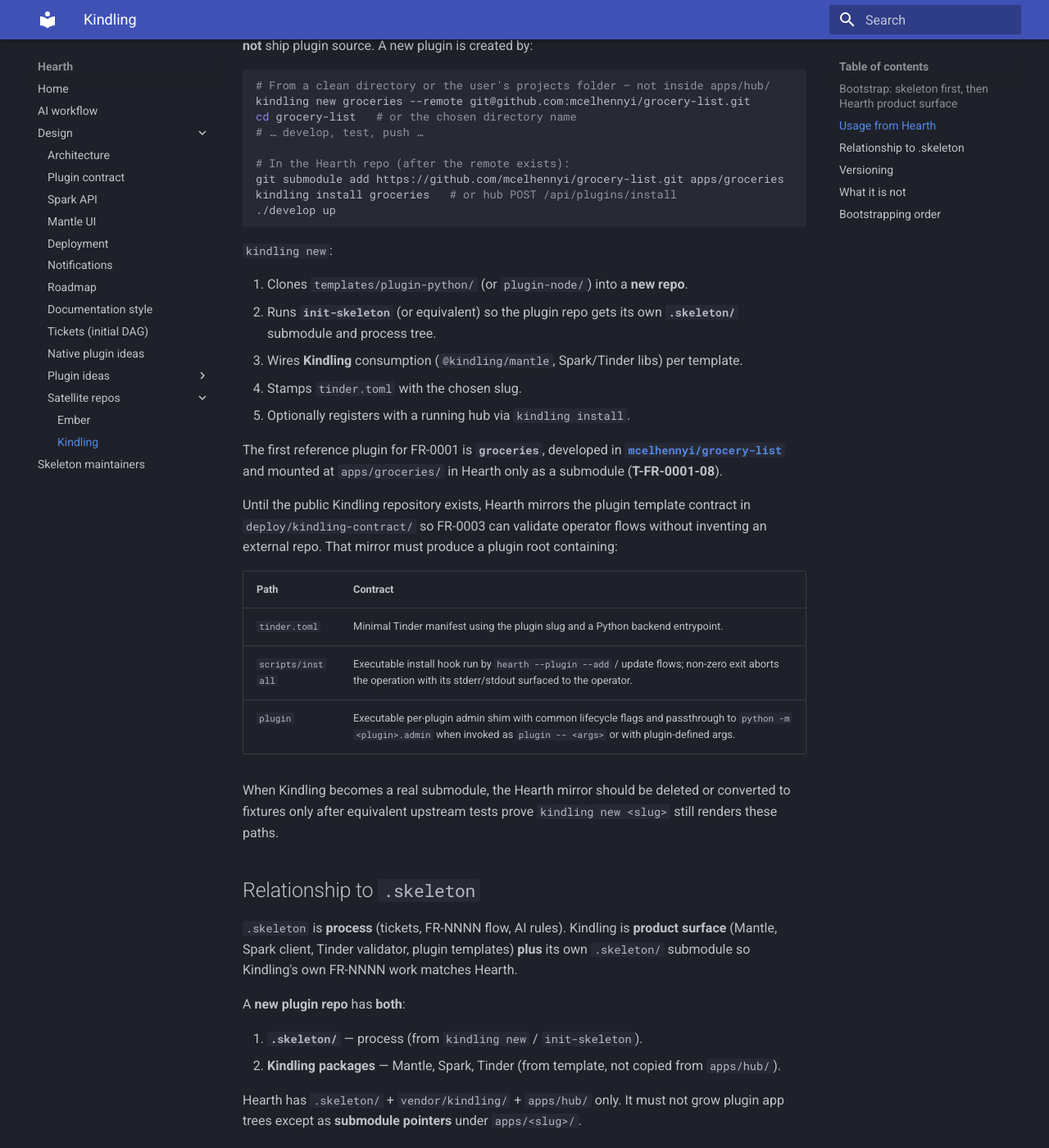
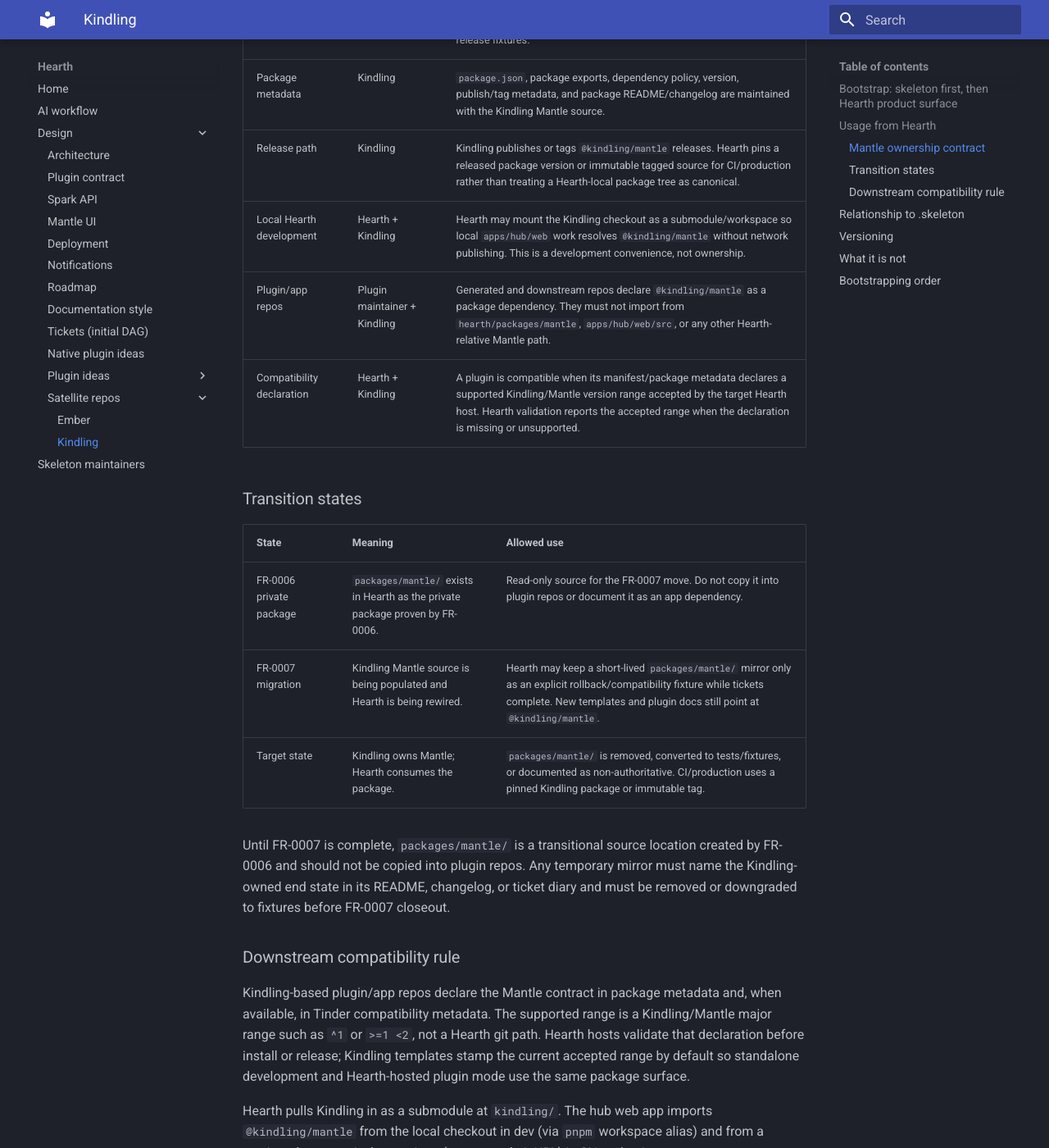
Before and after one commit to mcelhennyi/hearth, an MkDocs documentation site: the page built from docs/design/satellite-repos/kindling.md, in a window 1280 px wide and 1400 px high, scrolled down 2176 px. Shown: the whole window at 82% size. Built offline with MkDocs 1.6.1 and Material for MkDocs 9.7.7, drawn with Linux system fonts in a browser that asks for light colours; some of the changed text lies outside the part shown.

Commit message:
docs: define Kindling Mantle transition contract

```diff
--- a/docs/design/satellite-repos/kindling.md
+++ b/docs/design/satellite-repos/kindling.md
@@ -53,7 +53,30 @@
 - Plugin/app repositories depend on `@kindling/mantle`; they never import Mantle from a Hearth-relative path.
 - Plugin compliance is versioned: a plugin is compatible with a Hearth host when its declared Kindling/Mantle major range is accepted by that host.
 
-Until FR-0007 is complete, `packages/mantle/` is a transitional source location created by FR-0006 and should not be copied into plugin repos.
+### Mantle ownership contract
+
+| Surface | Owner | Contract |
+|---------|-------|----------|
+| Mantle source and tests | Kindling | Authoritative source for `@kindling/mantle` lives under Kindling's `mantle/` package workspace, including component/hook/bridge implementation, styles, unit tests, type tests, package build config, and release fixtures. |
+| Package metadata | Kindling | `package.json`, package exports, dependency policy, version, publish/tag metadata, and package README/changelog are maintained with the Kindling Mantle source. |
+| Release path | Kindling | Kindling publishes or tags `@kindling/mantle` releases. Hearth pins a released package version or immutable tagged source for CI/production rather than treating a Hearth-local package tree as canonical. |
+| Local Hearth development | Hearth + Kindling | Hearth may mount the Kindling checkout as a submodule/workspace so local `apps/hub/web` work resolves `@kindling/mantle` without network publishing. This is a development convenience, not ownership. |
+| Plugin/app repos | Plugin maintainer + Kindling | Generated and downstream repos declare `@kindling/mantle` as a package dependency. They must not import from `hearth/packages/mantle`, `apps/hub/web/src`, or any other Hearth-relative Mantle path. |
+| Compatibility declaration | Hearth + Kindling | A plugin is compatible when its manifest/package metadata declares a supported Kindling/Mantle version range accepted by the target Hearth host. Hearth validation reports the accepted range when the declaration is missing or unsupported. |
+
+### Transition states
+
+| State | Meaning | Allowed use |
+|-------|---------|-------------|
+| FR-0006 private package | `packages/mantle/` exists in Hearth as the private package proven by FR-0006. | Read-only source for the FR-0007 move. Do not copy it into plugin repos or document it as an app dependency. |
+| FR-0007 migration | Kindling Mantle source is being populated and Hearth is being rewired. | Hearth may keep a short-lived `packages/mantle/` mirror only as an explicit rollback/compatibility fixture while tickets complete. New templates and plugin docs still point at `@kindling/mantle`. |
+| Target state | Kindling owns Mantle; Hearth consumes the package. | `packages/mantle/` is removed, converted to tests/fixtures, or documented as non-authoritative. CI/production uses a pinned Kindling package or immutable tag. |
+
+Until FR-0007 is complete, `packages/mantle/` is a transitional source location created by FR-0006 and should not be copied into plugin repos. Any temporary mirror must name the Kindling-owned end state in its README, changelog, or ticket diary and must be removed or downgraded to fixtures before FR-0007 closeout.
+
+### Downstream compatibility rule
+
+Kindling-based plugin/app repos declare the Mantle contract in package metadata and, when available, in Tinder compatibility metadata. The supported range is a Kindling/Mantle major range such as `^1` or `>=1 <2`, not a Hearth git path. Hearth hosts validate that declaration before install or release; Kindling templates stamp the current accepted range by default so standalone development and Hearth-hosted plugin mode use the same package surface.
 
 <!-- /AMENDMENT -->
 
--- /dev/null
+++ b/tasks/feature-history/FR-0007-kindling-mantle-migration/parallel/T-FR-0007-01-contract-transition-docs.md
@@ -0,0 +1,11 @@
+# T-FR-0007-01 - Contract and transition docs
+
+## 2026-05-27 - Ticket completion
+
+**Branch:** `feat/FR-0007-kindling-mantle-migration-T-FR-0007-01-contract-transition-docs`
+
+**Recap:** Completed the foundation docs contract for moving Mantle ownership from Hearth's temporary FR-0006 `packages/mantle/` package into Kindling. The Kindling satellite design now spells out ownership of source, tests, package metadata, changelog, and release path; Hearth's local submodule/workspace consumption versus pinned CI/production consumption; the rule that plugin repos depend on `@kindling/mantle` instead of Hearth-relative paths; compatibility as a supported Kindling/Mantle version range; and the transitional status of `packages/mantle/`.
+
+**Validation:** `git diff --check` passed. `./develop docs build --strict` is not a valid wrapper invocation in this repo. Direct Docker MkDocs strict build reached the site build but failed on seven pre-existing repo-wide warnings; non-strict Docker MkDocs build passed.
+
+**Next:** Merge this ticket branch into `feat/FR-0007-kindling-mantle-migration`, then rerun `/identify-frontier`. The expected next eligible ticket is `T-FR-0007-02`.
```
Also changed, not shown: CURRENT.md (+4 -4 lines), docs/design/tickets-initial.md (+1 -0 lines), tasks/feature-history/FR-0007-kindling-mantle-migration/10-design-01-migration-plan.md (+10 -0 lines), tasks/ticket-progress.md (+1 -1 lines).
